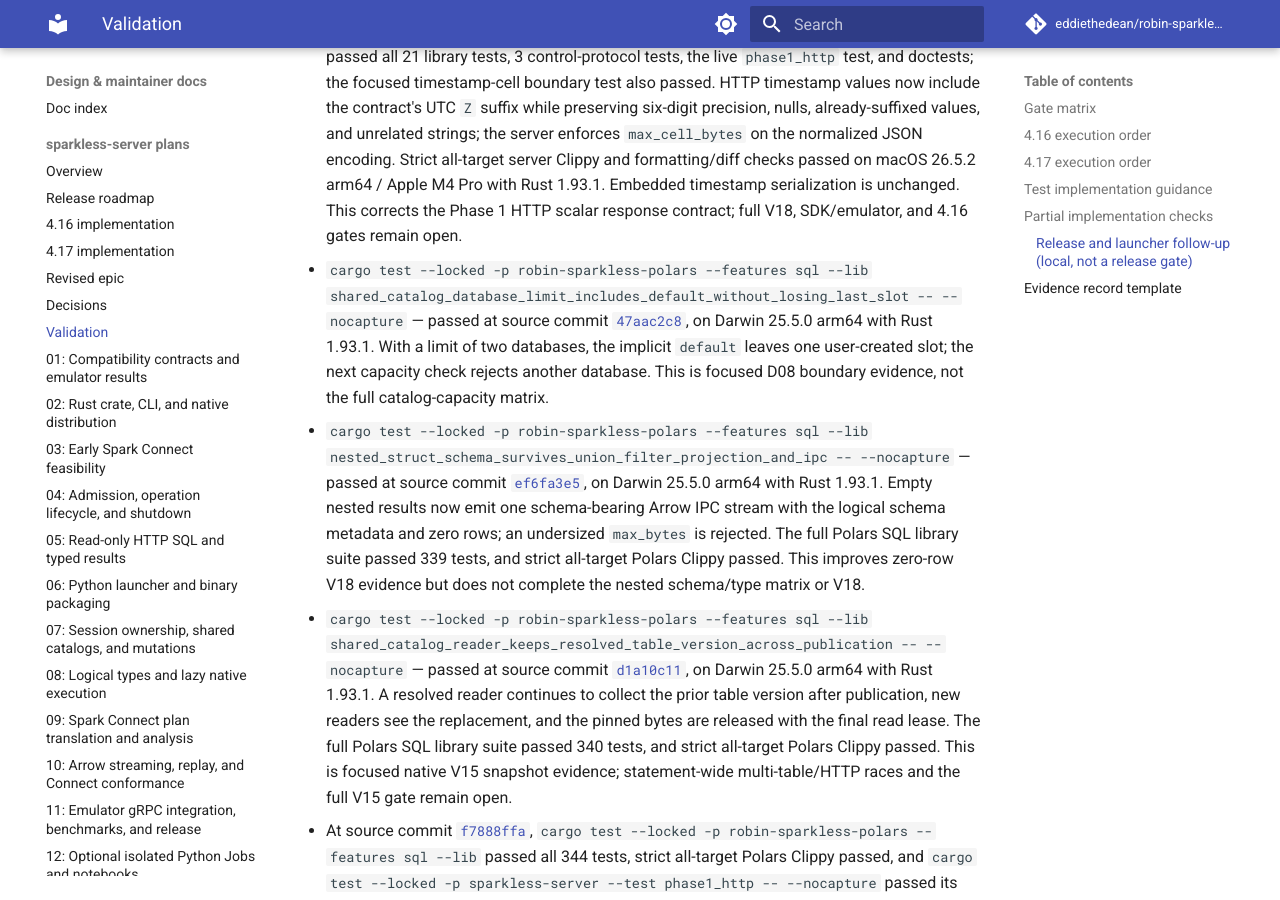
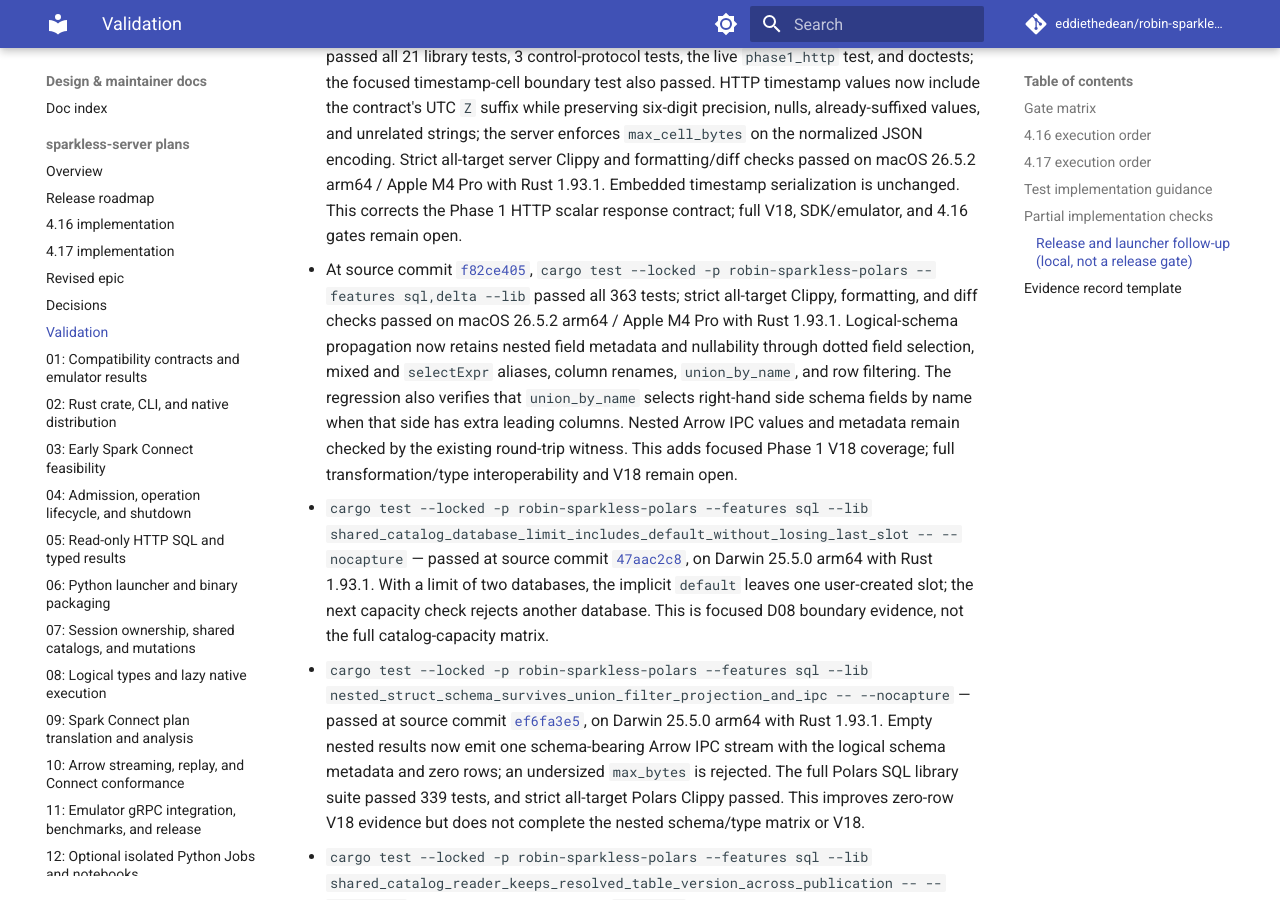
Before and after one commit to eddiethedean/robin-sparkless, an MkDocs documentation site: the page built from docs/plans/sparkless-server/VALIDATION.md, in a window 1280 px wide and 900 px high, scrolled down 16702 px. Built offline with MkDocs 1.6.1 and Material for MkDocs 9.7.7, drawn with Linux system fonts in a browser that asks for light colours; comment, search, counter and statistics services are not loaded.

Commit message:
Record nested schema propagation evidence

```diff
--- a/docs/plans/sparkless-server/VALIDATION.md
+++ b/docs/plans/sparkless-server/VALIDATION.md
@@ -140,6 +140,7 @@
 - At source commit [`374e3350`](https://github.com/eddiethedean/robin-sparkless/commit/374e3350), `cargo test --locked -p robin-sparkless-polars --features sql,delta --lib` passed all 362 tests, including `nonnullable_array_elements_survive_logical_sidecar_and_ipc`; the focused test also passed in the SQL-only build. The checked physical conversion now accepts Polars `List` storage for logical arrays with non-null elements while preserving `containsNull=false` in the sidecar; the standalone schema-only conversion still rejects the lossy mapping. The test verifies the declaration and values through filter, alias projection, union, and Arrow IPC metadata/value decoding. Strict all-target Clippy for `sql,delta` and formatting checks passed on macOS 26.5.2 arm64 / Apple M4 Pro with Rust 1.93.1. This adds focused Phase 1 V18 nested-array evidence; map values remain unsupported and the complete nested value/transform matrix and V18 gate remain open.
 - At source commit [`eb6b787a`](https://github.com/eddiethedean/robin-sparkless/commit/eb6b787a), `cargo test --release --locked -p sparkless-server` passed all 20 library tests, 3 control-protocol tests, the live `phase1_http` test, and doctests. The HTTP flow writes an exact BIGINT and DECIMAL(38,4) plus TIMESTAMP and DATE into a managed table, reads them through a filtered temporary-view snapshot and reordered projection with exact declared types and values, and verifies `COUNT(*)` is non-null `long`. Strict all-target server Clippy and formatting checks passed on macOS 26.5.2 arm64 / Apple M4 Pro with Rust 1.93.1. This extends the scalar Phase 1 V18 HTTP corpus; complete transform/type and public SDK matrices remain open.
 - At source commit [`309b46ea`](https://github.com/eddiethedean/robin-sparkless/commit/309b46ea), `cargo test --release --locked -p sparkless-server` passed all 21 library tests, 3 control-protocol tests, the live `phase1_http` test, and doctests; the focused timestamp-cell boundary test also passed. HTTP timestamp values now include the contract's UTC `Z` suffix while preserving six-digit precision, nulls, already-suffixed values, and unrelated strings; the server enforces `max_cell_bytes` on the normalized JSON encoding. Strict all-target server Clippy and formatting/diff checks passed on macOS 26.5.2 arm64 / Apple M4 Pro with Rust 1.93.1. Embedded timestamp serialization is unchanged. This corrects the Phase 1 HTTP scalar response contract; full V18, SDK/emulator, and 4.16 gates remain open.
+- At source commit [`f82ce405`](https://github.com/eddiethedean/robin-sparkless/commit/f82ce405), `cargo test --locked -p robin-sparkless-polars --features sql,delta --lib` passed all 363 tests; strict all-target Clippy, formatting, and diff checks passed on macOS 26.5.2 arm64 / Apple M4 Pro with Rust 1.93.1. Logical-schema propagation now retains nested field metadata and nullability through dotted field selection, mixed and `selectExpr` aliases, column renames, `union_by_name`, and row filtering. The regression also verifies that `union_by_name` selects right-hand side schema fields by name when that side has extra leading columns. Nested Arrow IPC values and metadata remain checked by the existing round-trip witness. This adds focused Phase 1 V18 coverage; full transformation/type interoperability and V18 remain open.
 - `cargo test --locked -p robin-sparkless-polars --features sql --lib shared_catalog_database_limit_includes_default_without_losing_last_slot -- --nocapture` — passed at source commit [`47aac2c8`](https://github.com/eddiethedean/robin-sparkless/commit/47aac2c8), on Darwin 25.5.0 arm64 with Rust 1.93.1. With a limit of two databases, the implicit `default` leaves one user-created slot; the next capacity check rejects another database. This is focused D08 boundary evidence, not the full catalog-capacity matrix.
 - `cargo test --locked -p robin-sparkless-polars --features sql --lib nested_struct_schema_survives_union_filter_projection_and_ipc -- --nocapture` — passed at source commit [`ef6fa3e5`](https://github.com/eddiethedean/robin-sparkless/commit/ef6fa3e5), on Darwin 25.5.0 arm64 with Rust 1.93.1. Empty nested results now emit one schema-bearing Arrow IPC stream with the logical schema metadata and zero rows; an undersized `max_bytes` is rejected. The full Polars SQL library suite passed 339 tests, and strict all-target Polars Clippy passed. This improves zero-row V18 evidence but does not complete the nested schema/type matrix or V18.
 - `cargo test --locked -p robin-sparkless-polars --features sql --lib shared_catalog_reader_keeps_resolved_table_version_across_publication -- --nocapture` — passed at source commit [`d1a10c11`](https://github.com/eddiethedean/robin-sparkless/commit/d1a10c11), on Darwin 25.5.0 arm64 with Rust 1.93.1. A resolved reader continues to collect the prior table version after publication, new readers see the replacement, and the pinned bytes are released with the final read lease. The full Polars SQL library suite passed 340 tests, and strict all-target Polars Clippy passed. This is focused native V15 snapshot evidence; statement-wide multi-table/HTTP races and the full V15 gate remain open.
```
Also changed, not shown: docs/plans/sparkless-server/RELEASE_4_17.md (+1 -1 lines).
